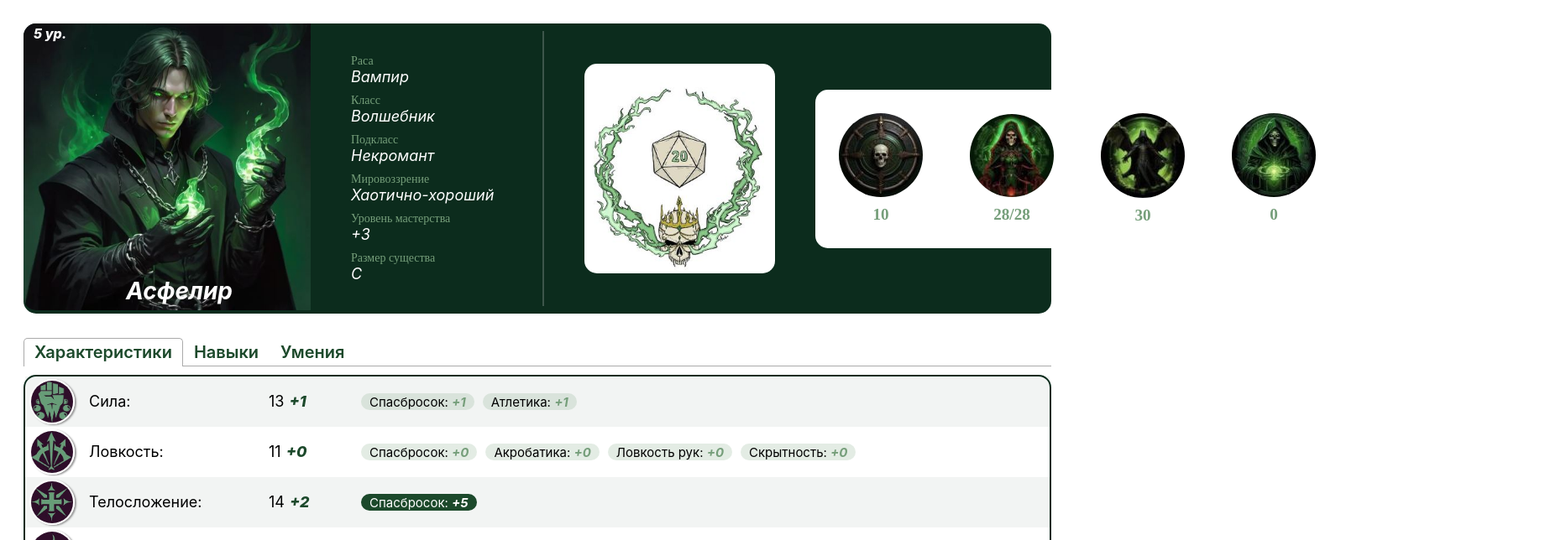
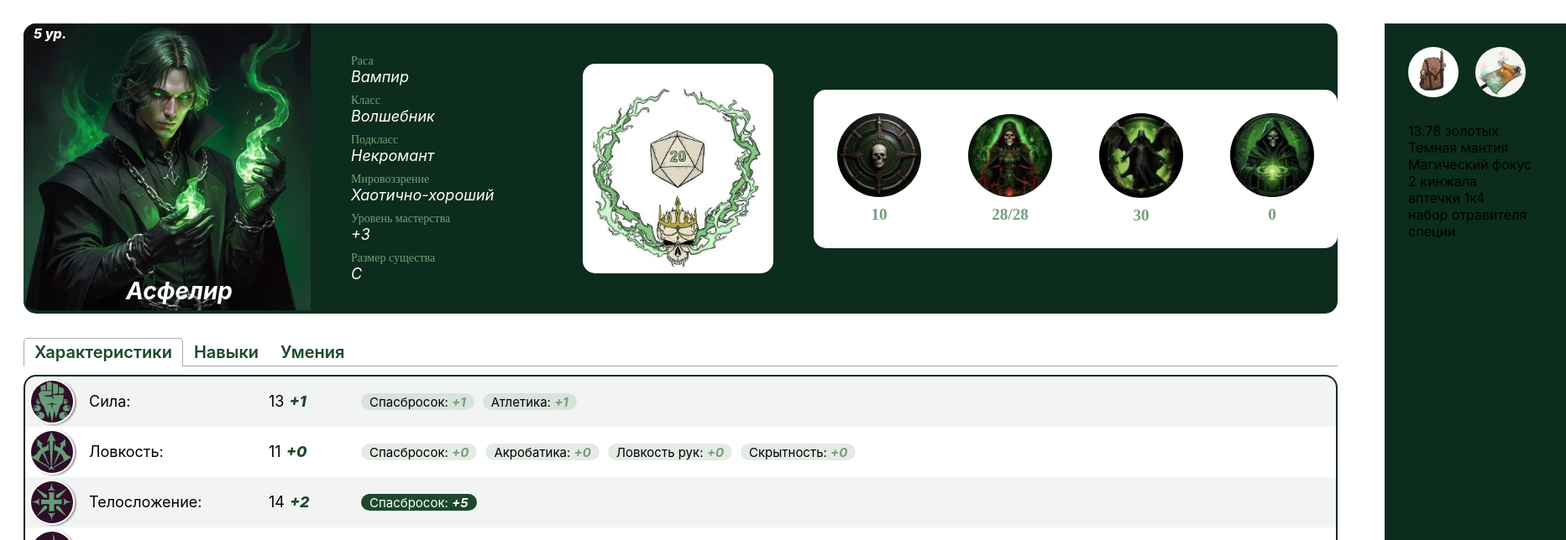
Before and after one commit to AndreyVorobiev88/DnDApp_React, a React (Create React App) app: page / in a window 1280 px wide. Shown: the top 644 px of the page at 84% size, 1865 px wide, since content can reach past the window. Built offline with nearby package versions, Linux system fonts and the light colour scheme.

Commit message:
Items in Bag added (need to create styles)

```diff
--- a/src/App.js
+++ b/src/App.js
@@ -3,26 +3,23 @@ import './Main.css';
 
 import Portrait from "./Resources/Portrait.JPG"
 import Dice20 from "./Resources/Dice20.JPG"
-
 import KD from "./Resources/KD.JPG"
 import HP from "./Resources/HP.JPG"
 import speed from "./Resources/Speed.JPG"
 import initiative from "./Resources/Initiative.JPG"
-import Bag from "./Resources/Bag.jpg"
-import Scroll from "./Resources/Scroll.jpg"
 
 import Panel from './Components/Panel_info';
 import data from "./Character.json"
 import Badge from "./Components/Badge";
-import TextArea from "./Components/TextArea.jsx"
-import Divider from './Components/Divider.jsx';
 import TabsList from './Components/TabsList.jsx'
+import InventoryPanel from './Components/InventoryPanel.jsx';
 
 
 function App() {
   return (
 
-        <div className='main_padding ain_div_horizontal'>
+    <div className='main_div_horizontal_simple '>
+        <div className='main_padding'>
 
             <div className='main_div_vertical '>
 
@@ -67,6 +64,9 @@ function App() {
 
 
             </div>
+            </div>
+
+            <InventoryPanel></InventoryPanel>
 
 
 
--- a/src/Character.json
+++ b/src/Character.json
@@ -375,7 +375,14 @@
         ]
     },
 
-    "Inventory": "13.78 золотых\nТемная мантия\nМагический фокус\n2 кинжала\n4 аптечки 1к4\nнабор отравителя\nспеции"
-
+    "Inventory": [
+        "13.78 золотых",
+        "Темная мантия",
+        "Магический фокус",
+        "2 кинжала",
+        "аптечки 1к4",
+        "набор отравителя",
+        "специи"
+    ]
 
 }
--- a/src/Components/Divider.css
+++ /dev/null
@@ -1,7 +0,0 @@
-.divider {
-
-    width: 1px;
-    border-width: 2px;
-    border: 2px solid #FFFFFF33;
-
-}
--- a/src/Components/Divider.jsx
+++ /dev/null
@@ -1,13 +0,0 @@
-import React from "react";
-import './Divider.css';
-
-
-function Divider() {
-    return (
-      <hr
-        className="divider"
-      />
-      );
-}
-
-export default Divider
--- /dev/null
+++ b/src/Components/InventoryPanel.css
@@ -0,0 +1,22 @@
+.inventory_panel_size {
+
+    width: 360px;
+    height: 800px;
+    padding: 28px;
+    gap: 30px;
+
+  }
+
+
+.image_size {
+
+    height: 60px;
+    width: 60px;
+    border-radius: 50%;
+}
+
+.margin_20 {
+
+    margin-right: 20px;
+
+}
--- a/src/Components/InventoryPanel.jsx
+++ b/src/Components/InventoryPanel.jsx
@@ -0,0 +1,47 @@
+import React from "react";
+import '../Main.css';
+import './InventoryPanel.css';
+
+import StatsSkill from "./Stats_Skill";
+
+import Bag from "../Resources/Bag.jpg"
+import Scroll from "../Resources/Scroll.jpg"
+
+import data from "../Character.json"
+
+function InventoryPanel(props) {
+
+    console.log(data.Inventory)
+
+    return (
+
+        <div className="main_background main_margin inventory_panel_size main_div_vertical">
+
+            <div className="main_div_horizontal ">
+
+                <img className="image_size margin_20" src={Bag} alt="Bag"></img>
+                <img className="image_size margin_20" src={Scroll} alt="Scroll"></img>
+
+            </div>
+
+            <div className="main_div_vertical">
+
+                {
+                    data.Inventory?.map((item, i) => (
+                        <div key={i}>
+                            <span>{item}</span>
+                        </div>
+                    ))
+                }
+
+
+            </div>
+
+
+        </div>
+
+    )
+
+}
+
+export default InventoryPanel
--- a/src/Components/SpecSkillPanel.css
+++ b/src/Components/SpecSkillPanel.css
@@ -20,7 +20,6 @@
     border: 2px solid #0C2C1D
 
 }
-
 
 
 .stat_text {
--- a/src/Components/TextArea.css
+++ /dev/null
@@ -1,15 +0,0 @@
-.image_size {
-
-    height: 100px !important;
-    width: 100px !important;
-    margin-right: 10px !important;
-
-}
-
-.textarea_size {
-
-    height: 300px !important;
-    width: 500px !important;
-    font-size:large !important;
-
-}
--- a/src/Components/TextArea.jsx
+++ /dev/null
@@ -1,31 +0,0 @@
-import React from "react";
-import './TextArea.css';
-import '../Main.css';
-
-function TextArea(props) {
-
-
-
-    return(
-
-        <div className="main_margin">
-
-            <div className="main_div_horizontal main_justify">
-
-                <img src={props.Picture} className="main_image image_size "  alt=""></img>
-                <span className="main_text_value">{props.Caption}</span>
-
-            </div>
-            <div >
-
-                <textarea className="textarea_size" value={props.Value}></textarea>
-
-
-            </div>
-
-
-        </div>
-    )
-}
-
-export default TextArea
--- a/src/Main.css
+++ b/src/Main.css
@@ -12,20 +12,17 @@
 
 }
 
-.secondary_panel_size {
-
-  width: 360px;
-  height: 800px;
-  padding: 28px;
-  gap: 40px;
-
-}
-
   .main_div_horizontal {
     display: flex;
     flex-direction: row;
     justify-content: flex-start;
     align-items: center;
+
+  }
+
+  .main_div_horizontal_simple {
+    display: flex;
+    flex-direction: row;
 
   }
 
@@ -136,10 +133,3 @@
 
   margin-top: 28px;
 }
-.main_divider {
-
-    border-right: 2px solid #FFFFFF33;
-    height: fit-content;
-    width: 1px;
-
-}
```
